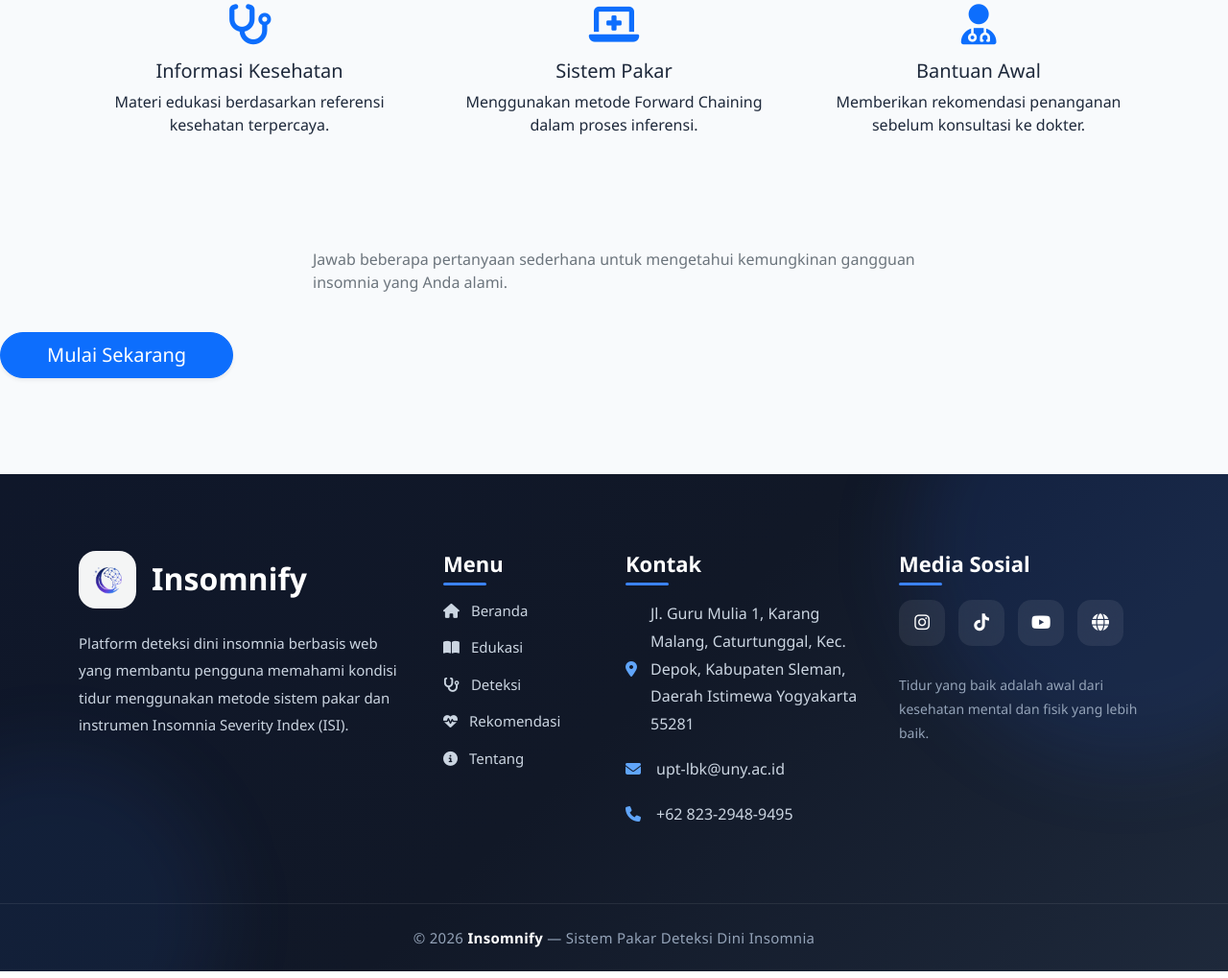
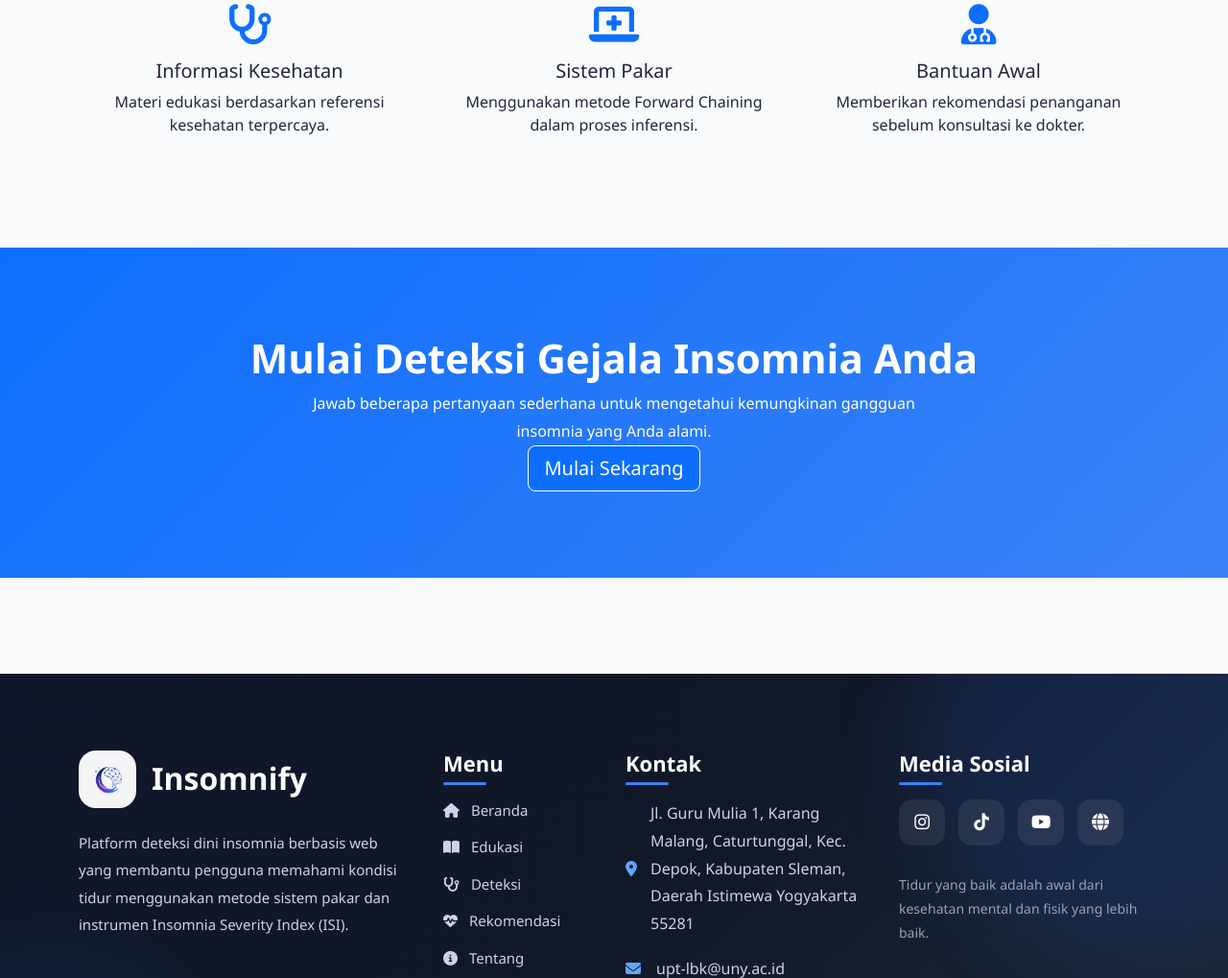
Before and after one commit to InnaPutri29/insomnia-expert-system, a Flask app: page / in a window 1280 px wide. Shown: the part 1375-2394 px from the top of the page at 96% size. Run offline with Flask 3, Linux system fonts and the light colour scheme.

Commit message:
feat: add user landing page with system overview and feature navigation

```diff
--- a/templates/user/home.html
+++ b/templates/user/home.html
@@ -104,19 +104,16 @@
 </section>
 
 <!-- CALL TO ACTION -->
-    <div class="row justify-content-center mb-4">
-      <div class="col-12 col-md-8 col-lg-6">
-        <p class="text-secondary">
-          Jawab beberapa pertanyaan sederhana untuk mengetahui kemungkinan gangguan
-          insomnia yang Anda alami.
-        </p>
-      </div>
-    </div>
+<section class="cta-section">
+  <div class="container text-center">
+    <h2>Mulai Deteksi Gejala Insomnia Anda</h2>
 
-    <a href="/deteksi" class="btn btn-primary btn-lg px-5 py-2 rounded-pill shadow-sm">
-      Mulai Sekarang
-    </a>
+    <p>
+      Jawab beberapa pertanyaan sederhana untuk mengetahui kemungkinan gangguan
+      insomnia yang Anda alami.
+    </p>
 
+    <a href="/deteksi" class="btn btn-primary btn-lg border border-white"> Mulai Sekarang </a>
   </div>
 </section>
 
```
